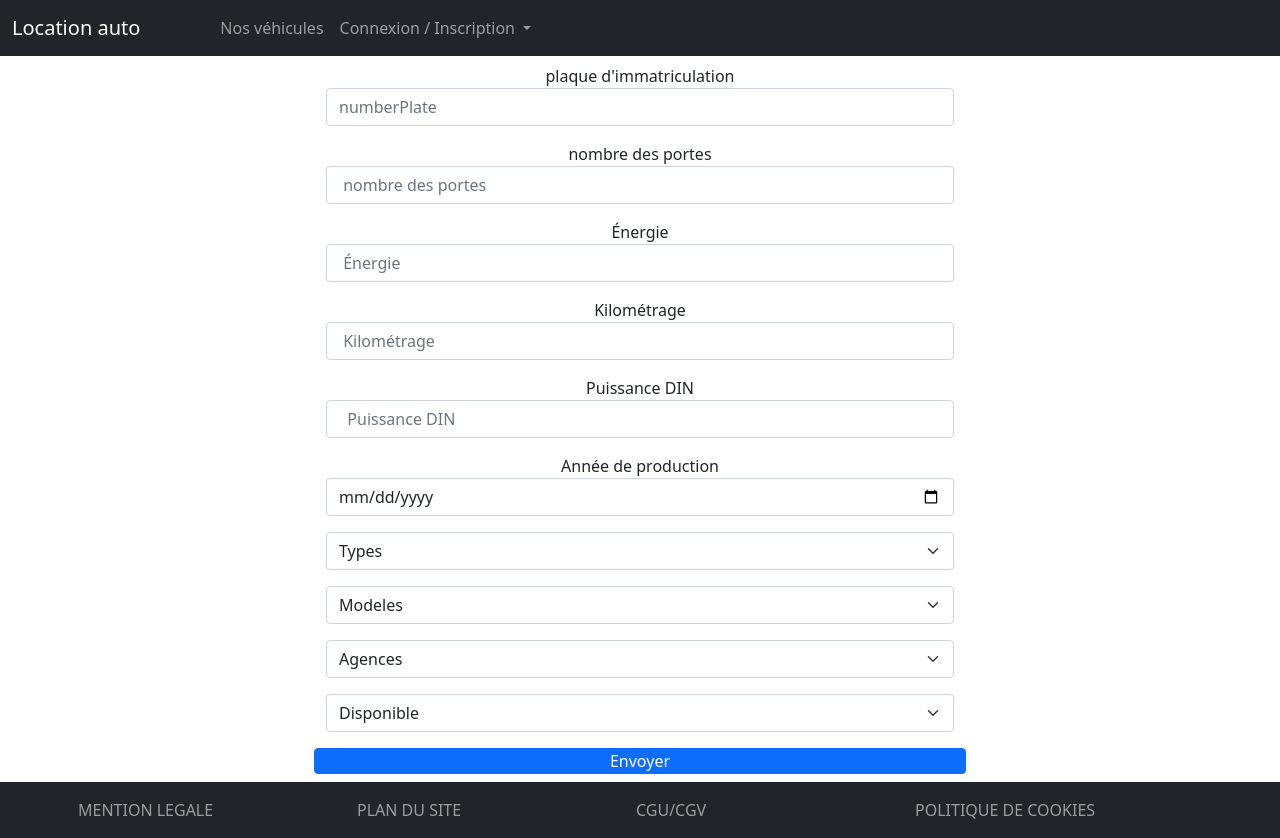
After one commit to arshess/FilRouge, a CodeIgniter app: page /FilRouge/Vehicle/addVehicule in a window 1280 px wide. The commit adds this page. Run offline with CodeIgniter, Linux system fonts and the light colour scheme; tables that the repository leaves empty hold one stand-in row (values such as "Sample post").

Commit message:
ajout vehicule + quelque modif

```diff
--- a/application/controllers/Vehicle.php
+++ b/application/controllers/Vehicle.php
@@ -1,7 +1,8 @@
 <?php
-defined('BASEPATH') OR exit('No direct script access allowed');
+defined('BASEPATH') or exit('No direct script access allowed');
 
-class Vehicle extends CI_Controller {
+class Vehicle extends CI_Controller
+{
 
 
 	public function index()
@@ -10,11 +11,12 @@ class Vehicle extends CI_Controller {
 		$data['vehic'] = $this->vehicle_model->list_vehicle();
 		$this->load->view('template/header');
 
-		$this->load->view('Vehicle/viewAListVehicle',$data);
+		$this->load->view('Vehicle/viewAListVehicle', $data);
 		$this->load->view('template/footer');
 	}
 
-	public function showOneVehicle($id){
+	public function showOneVehicle($id)
+	{
 		$this->load->library('image_lib');
 		$this->load->model('vehicle_model');
 		$data['vehic'] = $this->vehicle_model->list_vehicle();
@@ -25,18 +27,19 @@ class Vehicle extends CI_Controller {
 
 		$this->load->view('template/header');
 
-		$this->load->view('Vehicle/viewAListVehicle',$data);
+		$this->load->view('Vehicle/viewAListVehicle', $data);
 		$this->load->view('template/footer');
-
 	}
 
-	public function deleteVehicule($id){
+	public function deleteVehicule($id)
+	{
 		$this->load->model('Vehicle_model');
 		$this->Vehicle_model->deleteVehicule($id);
 		redirect('http://localhost/FilRouge/Vehicle/index');
 	}
-	public function updateVehicule($id){
-		$data= array(
+	public function updateVehicule($id)
+	{
+		$data = array(
 			'numberPlate' => $this->input->post('numberPlate'),
 			'mileage' => $this->input->post('mileage'),
 			'horses' => $this->input->post('horses'),
@@ -55,9 +58,65 @@ class Vehicle extends CI_Controller {
 			$this->load->view('/admin/updateVehicule', $data);
 		}
 		$this->load->view('template/footer');
+	}
+	public function getTypes()
+	{
+		$this->load->model('Vehicle_model');
+		$data['types'] = $this->Vehicle_model->getTypes();
+		$this->load->view('admin/ajoutVehicule', $data);
+	}
+	public function getModeles()
+	{
+		$this->load->model('Vehicle_model');
+		$data['modeles'] = $this->Vehicle_model->getModeles();
+		$this->load->view('admin/ajoutVehicule', $data);
+	}
+	public function getAgency()
+	{
+		$this->load->model('Vehicle_model');
+		$data['agences'] = $this->Vehicle_model->getAgency();
+		$this->load->view('admin/ajoutVehicule', $data);
+	}
+	public function getDispo()
+	{
+		$this->load->model('Vehicle_model');
+		$data['dispo'] = $this->Vehicle_model->getDispo();
+		$this->load->view('admin/ajoutVehicule', $data);
+	}
+	public function addVehicule()
+	{
+		$data = array(
+			'numberPlate' => $this->input->post('numberPlate'),
+			'doors' => $this->input->post('doors'),
+			'fuelType' => $this->input->post('fuelType'),
+			'mileage' => $this->input->post('mileage'),
+			'horses' => $this->input->post('horses'),
+			'productedYear' => $this->input->post('productedYear'),
+			'type_id' => $this->input->post('type'),
+			'modele_id' => $this->input->post('modele'),
+			'agency_id' => $this->input->post('agency'),
+			'dispo_id' => $this->input->post('disponibility'),
 
+		);
+		$this->form_validation->set_rules('numberPlate', 'numberPlate', 'required');
+		$this->form_validation->set_rules('doors', 'doors', 'required');
+		$this->form_validation->set_rules('fuelType', 'fuelType', 'required');
+		$this->form_validation->set_rules('mileage', 'mileage', 'required');
+		$this->form_validation->set_rules('horses', 'horses', 'required');
+		$this->form_validation->set_rules('productedYear', 'productedYear', 'required');
+		$this->load->view('template/header');
+		if ($this->form_validation->run() == TRUE) {
+			$this->load->model('Vehicle_model');
+			$this->Vehicle_model->addVehicule($data);
+			redirect('http://localhost/FilRouge/Vehicle/index');
+		} else {
+			$this->load->model('Vehicle_model');
+			$data['types'] = $this->Vehicle_model->getTypes();
+			$data['modeles'] = $this->Vehicle_model->getModeles();
+			$data['agences'] = $this->Vehicle_model->getAgency();
+			$data['dispo'] = $this->Vehicle_model->getDispo();
+			$this->load->view('admin/ajoutVehicule', $data);
 		}
-
-
-
+		$this->load->view('template/footer');
 	}
+}
--- a/application/models/vehicle_model.php
+++ b/application/models/vehicle_model.php
@@ -54,6 +54,28 @@ class Vehicle_model extends CI_Model {
         $query = $this->db->update('vehicule', $data);
         return $query;
 	}
+	public function getTypes()
+	{
+		$query = $this->db->get('type');
+		return $query->result();
+	}
+	public function getModeles(){
+		$query = $this->db->get('modele');
+	    return $query->result();
+	}
+	public function getAgency(){
+		$query = $this->db->get('agency');
+	    return $query->result();
+	}
+	public function getDispo(){
+		$query = $this->db->get('disponibility');
+
+	    return $query->result();
+	}
+	public function addVehicule( $data){
+		$query = $this->db->insert('vehicule', $data);
+        return $query;
+	}
 
 
 }
--- /dev/null
+++ b/application/views/admin/ajoutVehicule.php
@@ -0,0 +1,91 @@
+<?php
+
+use function PHPSTORM_META\type;
+?>
+<div class="col-md-12">
+    <?= form_open('Vehicle/addVehicule', ['class' => 'form-group  justify-content-center row']) ?>
+
+    <p class="text-center col-md-6 m-2">
+        <?= form_label('plaque d\'immatriculation', 'numberPlate'); ?>
+        <?= form_input('numberPlate', set_value("numberPlate"), ['id' => 'numberPlate', 'class' => 'form-control', 'name' => 'numberPlate', 'placeholder' => 'numberPlate']) ?>
+
+        <?= form_error('numberPlate'); ?>
+    </p>
+    <p class="text-center col-md-6 m-2">
+        <?= form_label('nombre des portes', 'doors'); ?>
+        <?= form_input(' doors', set_value("doors"), ['id' => ' doors', 'class' => 'form-control', 'name' => 'doors', 'placeholder' => ' nombre des portes']) ?>
+        <?= form_error(' doors'); ?>
+    </p>
+    <p class="text-center col-md-6 m-2">
+        <?= form_label('Énergie', 'fuelType'); ?>
+        <?= form_input(' fuelType', set_value("fuelType"), ['id' => ' fuelType', 'class' => 'form-control', 'name' => 'fuelType', 'placeholder' => ' Énergie']) ?>
+        <?= form_error(' fuelType'); ?>
+    </p>
+    <p class="text-center col-md-6 m-2">
+        <?= form_label('Kilométrage', 'mileage'); ?>
+        <?= form_input(' mileage', set_value("mileage"), ['id' => ' mileage', 'class' => 'form-control', 'name' => 'mileage', 'placeholder' => ' Kilométrage']) ?>
+        <?= form_error(' mileage'); ?>
+    </p>
+    <p class="text-center col-md-6 m-2">
+        <?= form_label('Puissance DIN', 'horses'); ?>
+
+        <?= form_input('horses', set_value("horses"), ['id' => '  horses', 'class' => 'form-control', 'name' => 'horses', 'placeholder' => '  Puissance DIN']) ?>
+        <?= form_error('horses'); ?>
+    </p>
+    <p class="text-center col-md-6 m-2">
+        <?= form_label('Année de production', 'productedYear'); ?>
+        <?= form_input(['type' => 'date', 'value' => set_value('productedYear'), 'id' => 'productedYear', 'class' => 'form-control', 'placeholder' => 'Année de production', 'name' => 'productedYear']) ?>
+        <?= form_error('productedYear'); ?>
+    </p>
+    <div class="text-center col-md-6 m-2">
+            <select class="form-select" name="type" id="type">
+                <option>Types</option>
+                <?php
+                foreach ($types as $type) {
+                ?>
+                    <option value="<?= $type->type_id; ?>"><?php echo $type->name; ?> </option>
+                <?php
+                };
+                ?>
+            </select>
+        </div>
+        <div class="text-center col-md-6 m-2">
+            <select class="form-select" name="modele" id="modele">
+                <option>Modeles</option>
+                <?php
+                foreach ($modeles as $modele) {
+                ?>
+                    <option value="<?= $modele->modele_id; ?>"><?php echo $modele->name; ?> </option>
+                <?php
+                };
+                ?>
+            </select>
+        </div>
+        <div class="text-center col-md-6 m-2">
+            <select class="form-select" name="agency" id="agency">
+                <option>Agences</option>
+                <?php
+                foreach ($agences as $agence) {
+                ?>
+                    <option value="<?= $agence->agency_id; ?>"><?php echo $agence->name; ?> </option>
+                <?php
+                };
+                ?>
+            </select>
+        </div>
+        <div class="text-center col-md-6 m-2">
+            <select class="form-select" name="disponibility" id="disponibility">
+                <option>Disponible</option>
+                <?php
+                foreach ($dispo as $disp) {
+                ?>
+                    <option value="<?= $disp->dispo_id; ?>"><?php echo $disp->designation; ?> </option>
+                <?php
+                };
+                ?>
+            </select>
+        </div>
+
+    <?= form_submit('mysubmit', 'Envoyer', ['class' => 'col-md-6 col-12 btn btn-primary m-2 p-0']); ?>
+    <?= form_close() ?>
+</div>
--- a/application/views/detailsVehicule.php
+++ b/application/views/detailsVehicule.php
@@ -10,7 +10,7 @@
 <?php
 foreach($details as $detail): ?>
    <tr>
-   <tr colspan="5" style="text-align:center;"><img src="<?=base_url('public/images/vehicules/')?>lambo<?=$detail->picture;?>" style="height:500px;width:auto;object-fit: cover;"></tr>
+   <tr colspan="5" style="text-align:center;"><img src="<?=base_url('public/images/vehicule/')?><?=$detail->picture;?>" style="height:300px;width:600px;object-fit: cover;"></tr>
    </tr>
    <tr style="text-align: center;">
    <td><?= $detail->doors;?></td>
--- a/application/views/reservation.php
+++ b/application/views/reservation.php
@@ -56,8 +56,8 @@
         </div>
 
         <?= form_close() ?>
-        <div class="row col-12">
-            <table class="table mt-5" id="getVehicule" name="getVehicule">
+        <div class="row">
+            <table class="table mt-5 col-12" id="getVehicule" name="getVehicule">
                 <?php if ($_SERVER['REQUEST_METHOD'] != 'POST') { ?>
                     <tr style="text-align: center;">
                         <th>Marque</th>
@@ -78,7 +78,7 @@
                             <td><?= $val->mileage ?></td>
                             <td><?= $val->horses ?></td>
                             <td><?= $val->productedYear ?></td>
-                            <td><img src="<?= base_url('public/images/vehicules/') ?>lambo<?= $val->picture; ?>" style="height:50px;width:100px;object-fit: cover;"></td>
+                            <td><img src="<?= base_url('public/images/vehicule/') ?><?= $val->picture; ?>" style="height:50px;width:100px;object-fit: cover;"></td>
                             <td><a href="<?= base_url() ?>index.php/User/getDetailsVehicule/<?= $val->vehicule_id ?>"><button class="btn btn-success" value="<?= $val->vehicule_id ?>">Détails véhicule</button></td></a>
                         </tr>
                 <?php }
--- a/application/views/vehicle/viewAListVehicle.php
+++ b/application/views/vehicle/viewAListVehicle.php
@@ -68,9 +68,11 @@ $this->image_lib->resize();
                   </div>
                   </div>
                   <div class="row">
-                  <a class="btn btn-danger col-5 mx-auto" href="<?= base_url() ?>Vehicle/deleteVehicule/<?= $oneVeh->idVeh ?>">supprimer</a>
+                  <a class="btn btn-danger col-5 mx-auto" href="<?= base_url() ?>Vehicle/deleteVehicule/<?= $oneVeh->idVeh ?>">Supprimer</a>
                   <a class="btn btn-warning col-5 mx-auto" href="<?= base_url() ?>Vehicle/updateVehicule/<?= $oneVeh->idVeh ?>">Modifier</a>
-                  </div>
+                  <a class="btn btn-primary col-5 mt-3 mx-auto" href="<?= base_url() ?>Vehicle/addVehicule">Ajouter</a>
+
+               </div>
          </div>
          <?php
                }
--- a/assets/script.js
+++ b/assets/script.js
@@ -98,7 +98,7 @@ $(document).ready(function() {
                         <td>${mileage}</td>
                         <td>${horses}</td>
                         <td>${productedYear}</td>
-                        <td><img src="../public/images/vehicules/lambo${picture}" style="height:50px;width:100px;object-fit: cover;"></td>
+                        <td><img src="../FilRouge/public/images/vehicule/${picture}" style="height:50px;width:100px;object-fit: cover;"></td>
                         <td><a href="http://localhost/FilRouge/index.php/User/connexion"><button class="btn btn-warning">Réserver</button></td></a>
                         <td><a href="http://localhost/FilRouge/index.php/User/getDetailsVehicule/${vehicule_id}"><button class="btn btn-success" value="<?= $val->vehicule_id?>">Détails véhicule</button></td></a>
                         </td>
```
Also changed, not shown: application/views/admin/updateVehicule.php (+13 -13 lines). Lines whose indentation alone changed are shown as unchanged.
